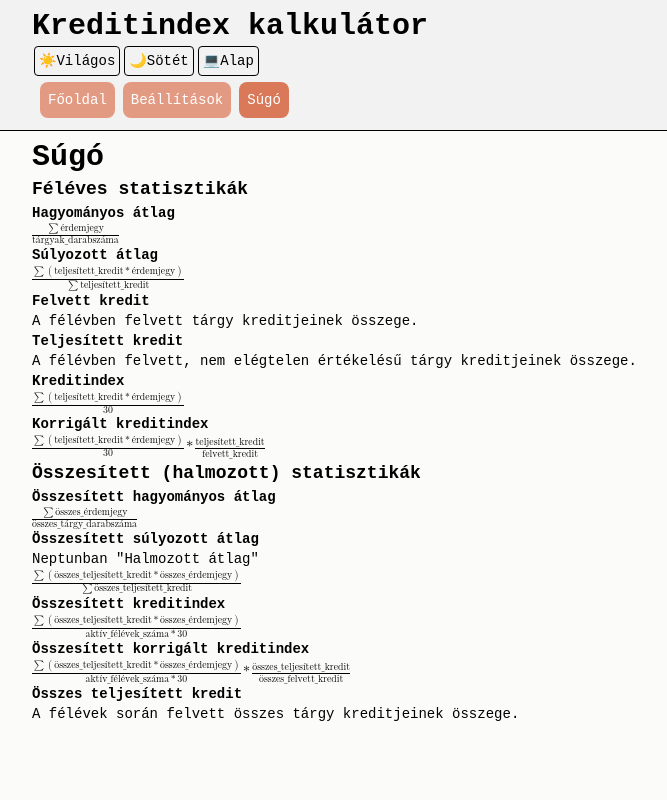
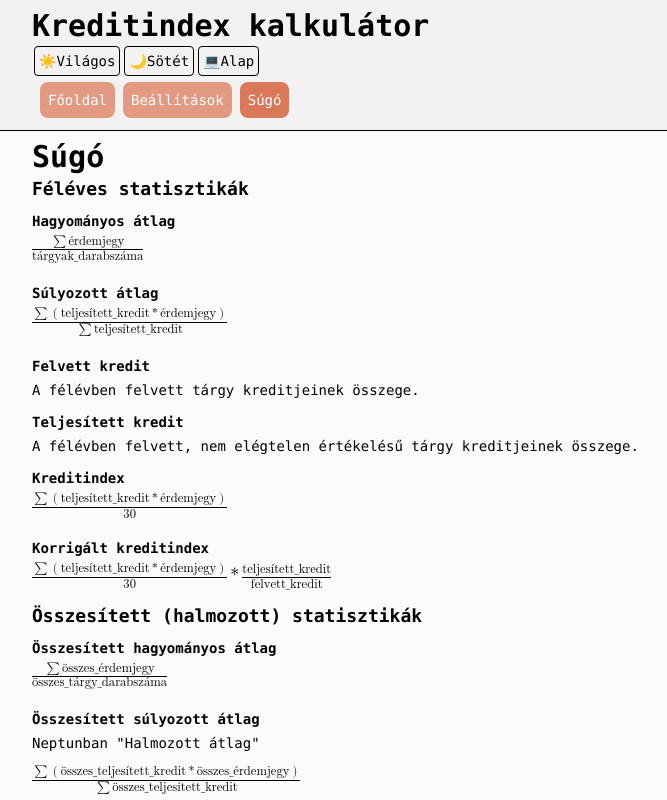
Before and after one commit to janosnagygyorgy/kredit-v2, a React (Vite) app: page /help in a window 1280 px wide. Shown: the top 800 px of the page, without its empty margins (8-675 px from the left). Built offline with nearby package versions, Linux system fonts and the light colour scheme.

Commit message:
Style help page

```diff
--- /dev/null
+++ b/src/pages/help/Help.css
@@ -0,0 +1,14 @@
+@import "tailwindcss";
+
+h3 {
+  @apply mt-2 mb-1;
+}
+
+math,
+p {
+  @apply mb-3;
+}
+
+math {
+  @apply text-lg;
+}
--- a/src/pages/help/Help.tsx
+++ b/src/pages/help/Help.tsx
@@ -1,3 +1,5 @@
+import "./Help.css";
+
 function Help() {
   return (
     <>
```
